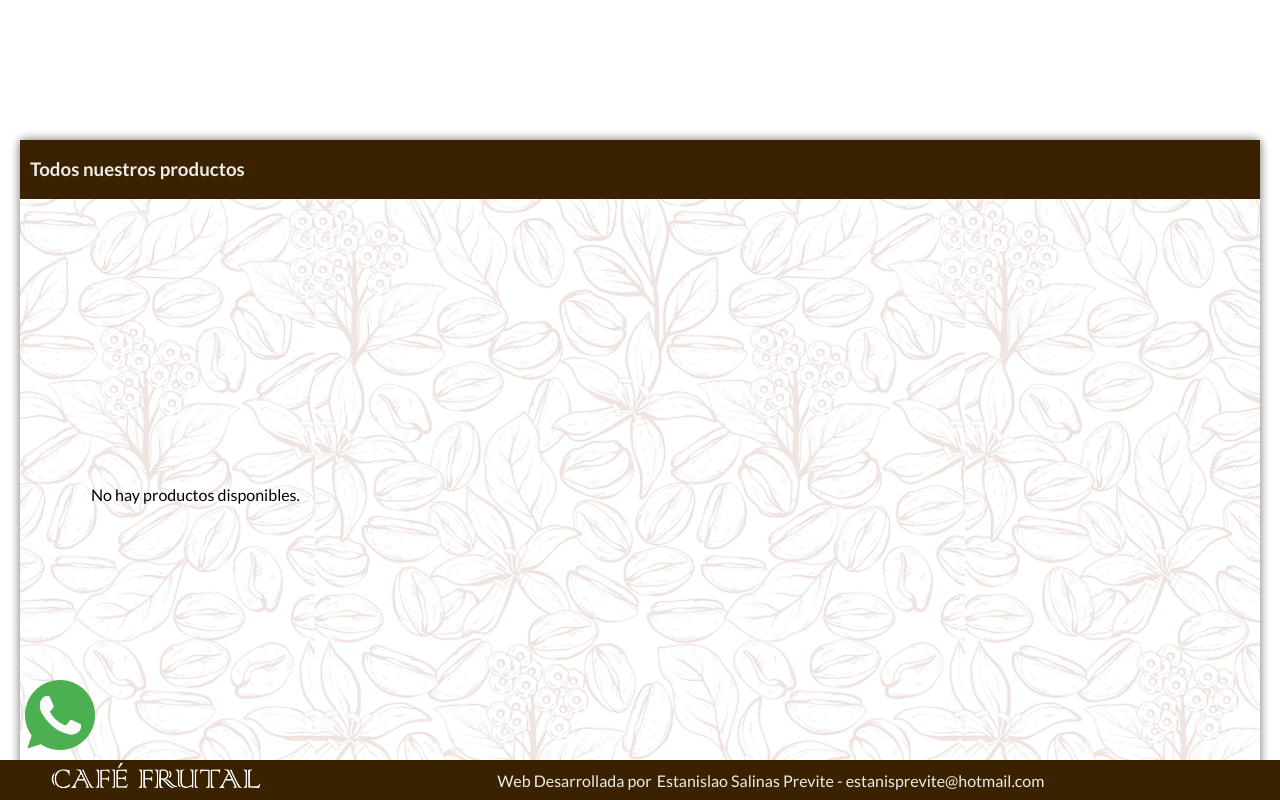
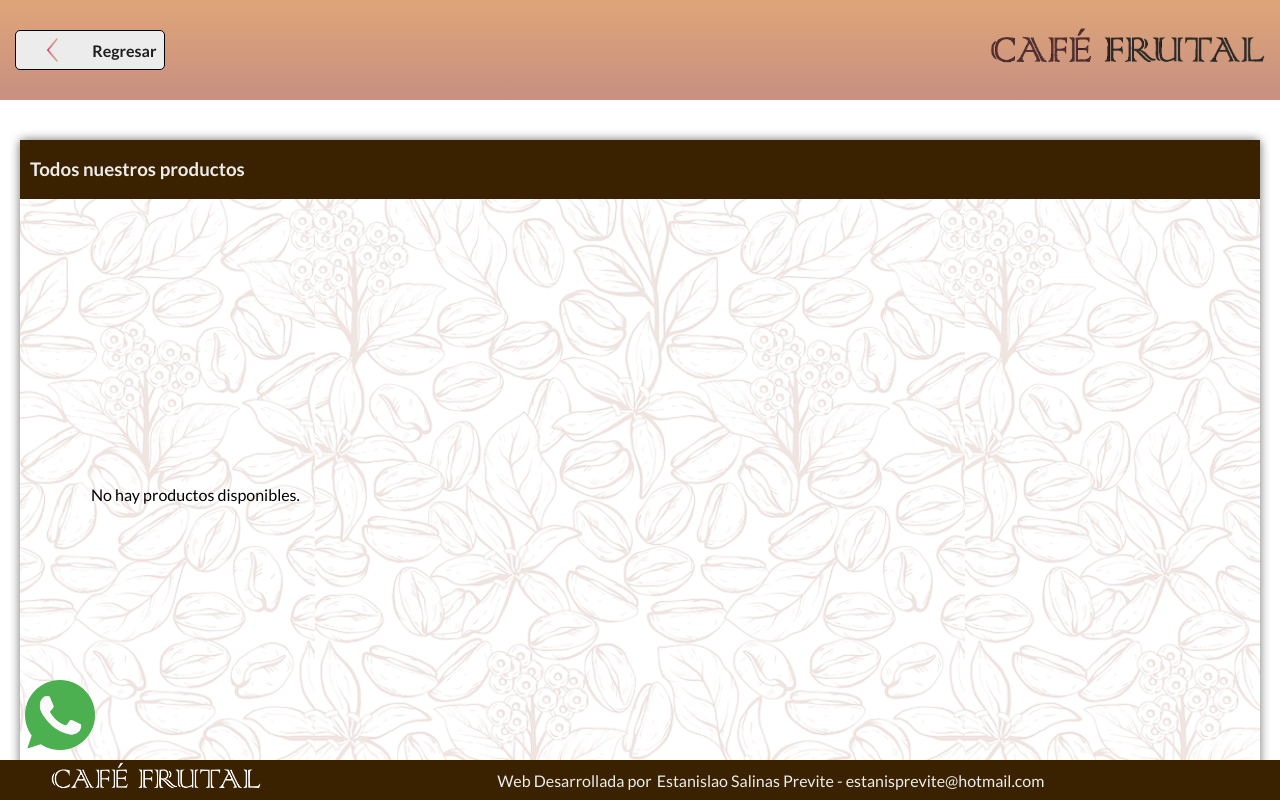
Before and after one commit to estanisalpre/cafeFrutal-php, a PHP site: template views/productos.php in a window 1280 px wide. Run offline with PHP 8.4, Linux system fonts and the light colour scheme; the template is opened without the code that fills it, so the values that code supplies are empty; some web fonts are replaced.

Commit message:
Cambios en products.scss

```diff
--- a/public/styles/products.css
+++ b/public/styles/products.css
@@ -24,7 +24,6 @@ nav {
   position: fixed;
   top: 0;
   background-image: linear-gradient(to top, #c79081 0%, #dfa579 100%);
-  display: none;
 }
 nav img {
   width: auto;
--- a/public/styles/products.scss
+++ b/public/styles/products.scss
@@ -69,7 +69,6 @@ nav{
     position: fixed;
     top: 0;
     background-image: $coffeImageColor;
-    display: none;
 
     img{
         @include sizes(auto,50%);
```
Also changed, not shown: 1 other file.
